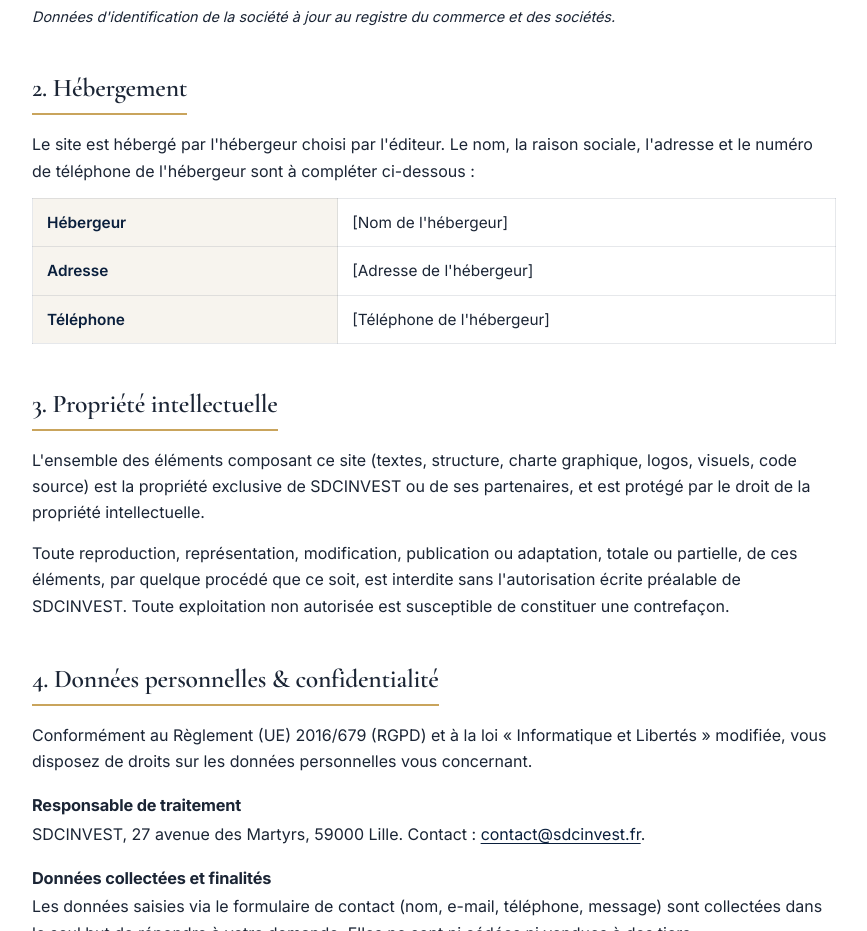
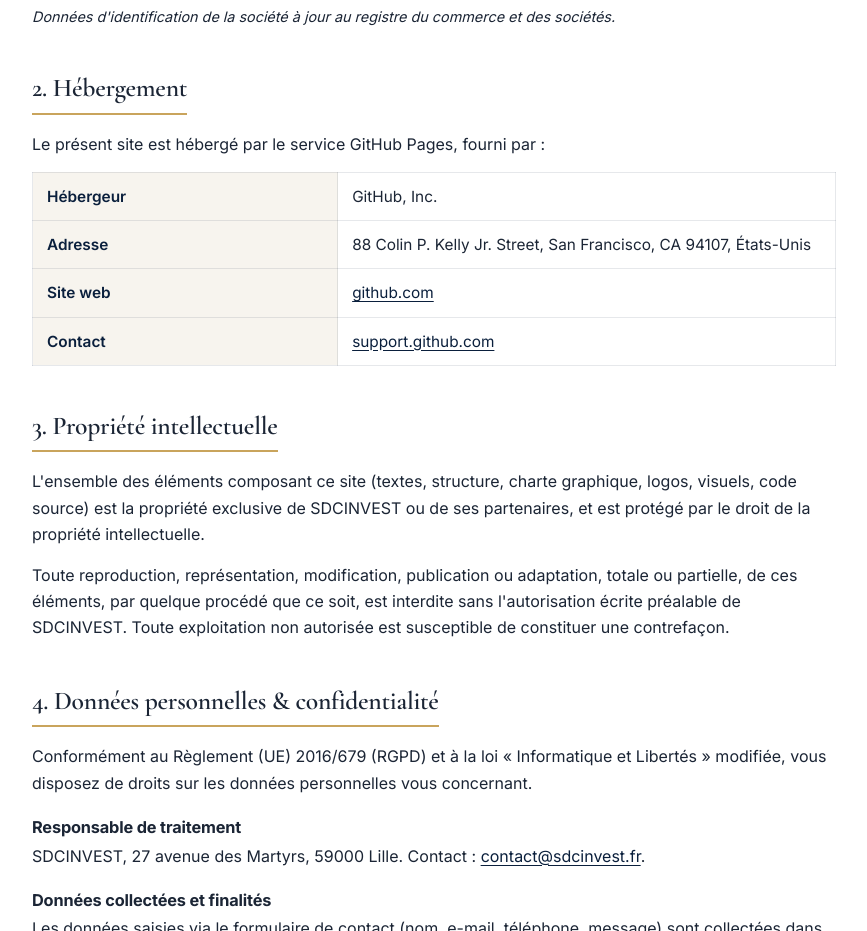
Before and after one commit to sdcinvest/sdcinvest-web, a plain HTML site: page mentions-legales.html in a window 1280 px wide. Shown: the part 1120-2051 px from the top of the page, without its empty margins (206-1073 px from the left). Drawn offline with nearby package versions, Linux system fonts and the light colour scheme.

Commit message:
Mentions légales : informations d'hébergement (GitHub Pages)

```diff
--- a/mentions-legales.html
+++ b/mentions-legales.html
@@ -70,12 +70,13 @@
 
         <div class="legal-block" id="hebergement">
           <h2>2. Hébergement</h2>
-          <p>Le site est hébergé par l'hébergeur choisi par l'éditeur. Le nom, la raison sociale, l'adresse et le numéro de téléphone de l'hébergeur sont à compléter ci-dessous&nbsp;:</p>
+          <p>Le présent site est hébergé par le service GitHub Pages, fourni par&nbsp;:</p>
           <table class="legal-table">
             <tbody>
-              <tr><th>Hébergeur</th><td>[Nom de l'hébergeur]</td></tr>
-              <tr><th>Adresse</th><td>[Adresse de l'hébergeur]</td></tr>
-              <tr><th>Téléphone</th><td>[Téléphone de l'hébergeur]</td></tr>
+              <tr><th>Hébergeur</th><td>GitHub, Inc.</td></tr>
+              <tr><th>Adresse</th><td>88 Colin P. Kelly Jr. Street, San Francisco, CA 94107, États-Unis</td></tr>
+              <tr><th>Site web</th><td><a href="https://github.com" target="_blank" rel="noopener">github.com</a></td></tr>
+              <tr><th>Contact</th><td><a href="https://support.github.com" target="_blank" rel="noopener">support.github.com</a></td></tr>
             </tbody>
           </table>
         </div>
```
